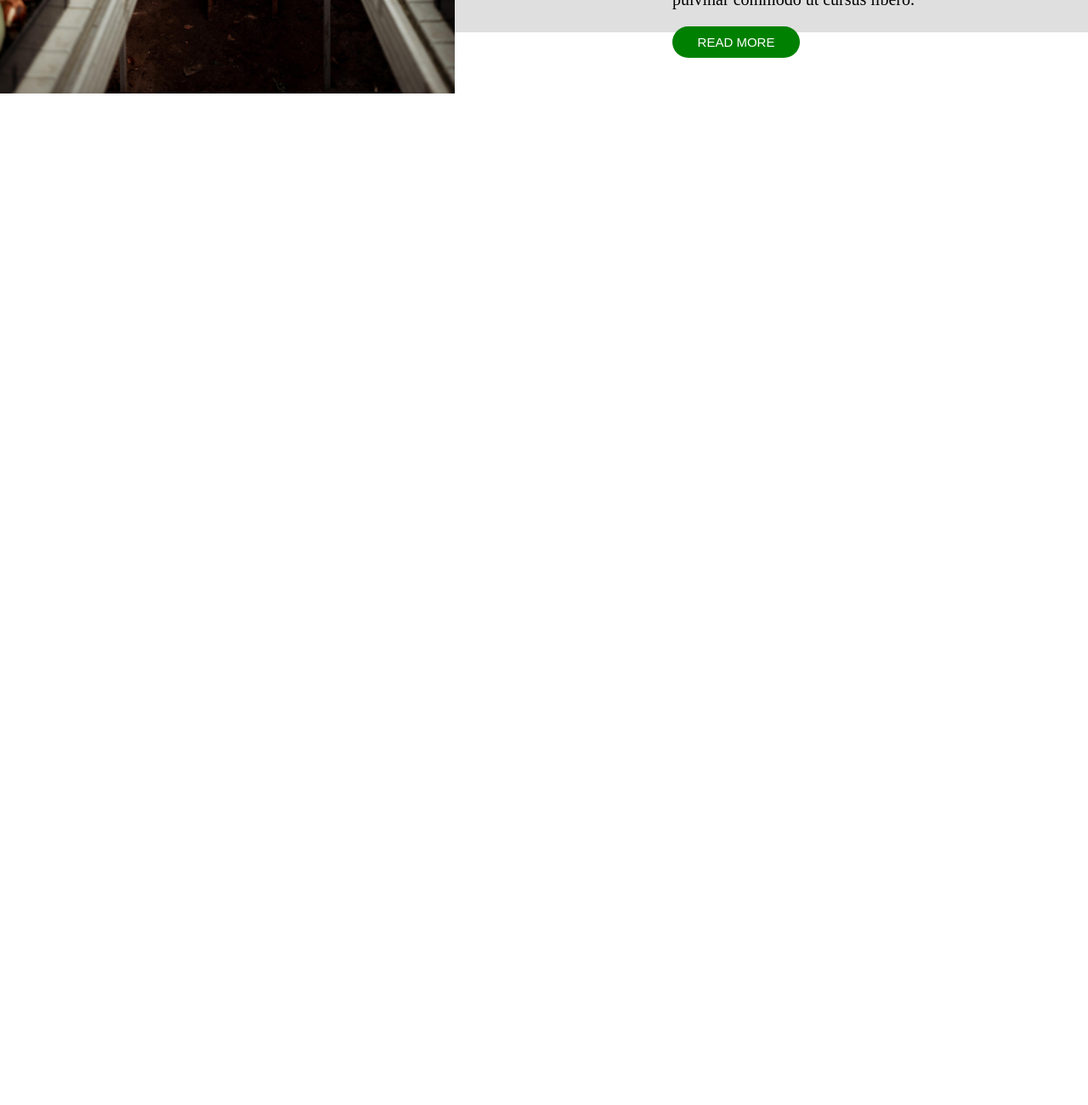
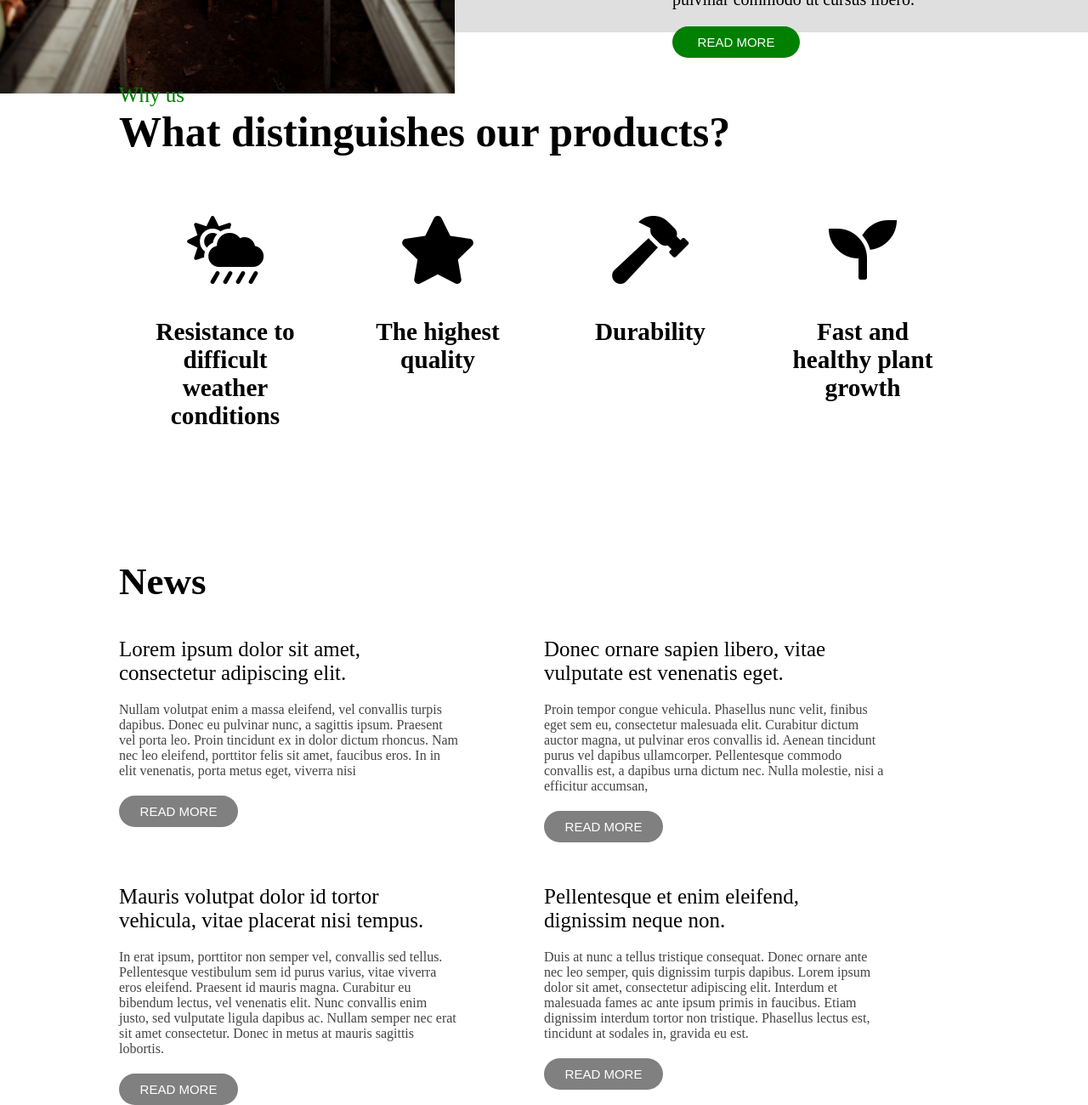
Before and after one commit to Kamilla012/Botanic-web, a plain HTML site: page index.html in a window 1280 px wide. Shown: the part 2301-3601 px from the top of the page at 85% size. Before the commit the page ends 2415 px from the top, so only its background shows below. Drawn offline with Linux system fonts and the light colour scheme.

Commit message:
section news

```diff
--- a/css/style.css
+++ b/css/style.css
@@ -27,6 +27,10 @@ li
 h1
 {
     font-size: 50px;
+}
+
+h4{
+    font-size: 25px;
 }
 .btn{
     width: 120px;
@@ -223,6 +227,7 @@ section .content1 .image-greenhouse
 .about-us .about-us-content{
     margin-left: 20%;
     width: 600px;
+    max-height: 90vh;
     font-size: 20px;
 }
 .about-us .about-us-content h1, p{
@@ -234,3 +239,63 @@ section .content1 .image-greenhouse
     width: 150px;
 }
 /*---------------about-us-----------------------------*/
+
+/*---------------why-us-----------------------------*/
+.why-us
+{
+    width: 1000px;
+    height: 70vh;
+    margin-left: auto;
+    margin-right: auto;
+    padding-top: 60px;
+    font-size: 25px;
+}
+
+.why-us .containter .rectangle-icon{
+    width: 300px;
+    text-align: center;
+    margin: 30px;
+}
+.why-us .containter .rectangle-icon .icon
+{
+    font-size: 80px;
+    margin: 40px;
+}
+/*---------------why-us-----------------------------*/
+
+
+/*---------------news-----------------------------*/
+.news
+{
+    width: 1000px;
+    height: 70vh;
+    margin-left: auto;
+    margin-right: auto;
+
+}
+.news .title-news{
+    font-size: 30px;
+}
+
+.news .grid-news{
+    margin-top: 40px;
+    display: grid;
+    grid-template-columns: 400px 400px ;
+    grid-column-gap: 100px;
+    grid-row-gap: 50px
+
+}
+.news .grid-news .caption{
+    font-size: 25px;
+}
+
+.news .grid-news p{
+    color: rgb(68, 68, 68);
+}
+
+.news .grid-news .btn-grey{
+    width: 140px;
+    padding: 10px 0;
+    background: gray;
+}
+/*---------------news-----------------------------*/
--- a/index.html
+++ b/index.html
@@ -142,5 +142,83 @@
 
 </div>
 <!------------------------------about-us------------------------------------->
+<div class="why-us">
+    <span class="green-color">Why us</span>
+    <h1>What distinguishes our products?</h1>
+    <div class="containter flex">
+
+        <div class="rectangle-icon">
+            <i class="fas fa-cloud-sun-rain icon"></i>
+            <h3>Resistance to difficult weather conditions</h3>
+        </div>
+
+        <div class="rectangle-icon">
+            <i class="fas fa-star icon"></i>
+            <h3>The highest quality</h3>
+        </div>
+
+        <div class="rectangle-icon">
+            <i class="fas fa-hammer icon"></i>
+            <h3>Durability</h3>
+        </div>
+
+        <div class="rectangle-icon">
+            <i class="fas fa-seedling icon"></i>
+            <h3>Fast and healthy plant growth</h3>
+        </div>
+    </div>
+</div>
+    <!------------------------------about-us------------------------------------->
+    <!------------------------------News------------------------------------>
+<div class="news">
+<div class="title-news"><h2>News</h2></div>
+<div class="grid-news">
+    <div class="grid-items-news">
+        <div class="caption">Lorem ipsum dolor sit amet, consectetur adipiscing elit.</div>
+        <p>Nullam volutpat enim a massa eleifend,
+            vel convallis turpis dapibus.
+            Donec eu pulvinar nunc, a sagittis ipsum.
+            Praesent vel porta leo. Proin tincidunt ex in dolor dictum rhoncus.
+            Nam nec leo eleifend, porttitor felis sit amet, faucibus eros.
+            In in elit venenatis, porta metus eget, viverra nisi</p>
+            <button class="btn btn-grey">READ MORE</button>
+    </div>
+
+
+    <div class="grid-items-news">
+        <div class="caption">Donec ornare sapien libero, vitae vulputate est venenatis eget.</div>
+        <p>Proin tempor congue vehicula. Phasellus nunc velit, finibus eget sem eu,
+            consectetur malesuada elit. Curabitur dictum auctor magna,
+            ut pulvinar eros convallis id. Aenean tincidunt purus vel dapibus
+            ullamcorper. Pellentesque commodo convallis est, a dapibus urna dictum nec.
+            Nulla molestie, nisi a efficitur accumsan,</p>
+            <button class="btn btn-grey">READ MORE</button>
+    </div>
+
+    <div class="grid-items-news">
+        <div class="caption">Mauris volutpat dolor id tortor vehicula, vitae placerat nisi tempus.</div>
+        <p>In erat ipsum, porttitor non semper vel, convallis sed tellus.
+            Pellentesque vestibulum sem id purus varius, vitae viverra eros
+            eleifend. Praesent id mauris magna. Curabitur eu bibendum lectus,
+            vel venenatis elit. Nunc convallis enim justo, sed vulputate
+            ligula dapibus ac. Nullam semper nec erat sit amet consectetur.
+            Donec in metus at mauris sagittis lobortis.</p>
+            <button class="btn btn-grey">READ MORE</button>
+    </div>
+
+    <div class="grid-items-news">
+        <div class="caption">Pellentesque et enim eleifend, dignissim neque non.</div>
+        <p>Duis at nunc a tellus tristique consequat. Donec ornare ante nec
+            leo semper, quis dignissim turpis dapibus. Lorem ipsum dolor
+            sit amet, consectetur adipiscing elit. Interdum et malesuada
+            fames ac ante ipsum primis in faucibus. Etiam dignissim interdum
+            tortor non tristique. Phasellus lectus est, tincidunt at
+            sodales in, gravida eu est. </p>
+            <button class="btn btn-grey">READ MORE</button>
+    </div>
+
+</div>
+    <!------------------------------about-us------------------------------------->
+
 </body>
 </html>
```
